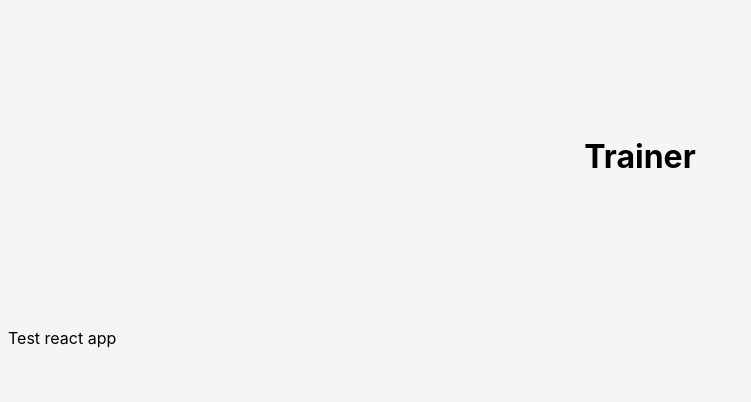
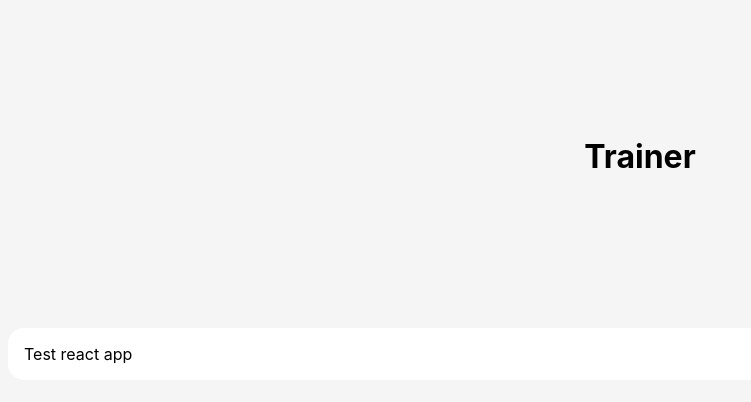
Before and after one commit to DimitarGrozev5/trainer-frontend, a React (Create React App) app: page / in a window 1280 px wide. Shown: the top 402 px of the page, without its empty margins (0-751 px from the left). Built offline with nearby package versions, Linux system fonts and the light colour scheme.

Commit message:
Style Card component

```diff
--- a/src/components/UI-elements/Card/Card.module.css
+++ b/src/components/UI-elements/Card/Card.module.css
@@ -0,0 +1,5 @@
+.card {
+  padding: 1rem;
+  border-radius: 1rem;
+  background-color: var(--light-1);
+}
```
